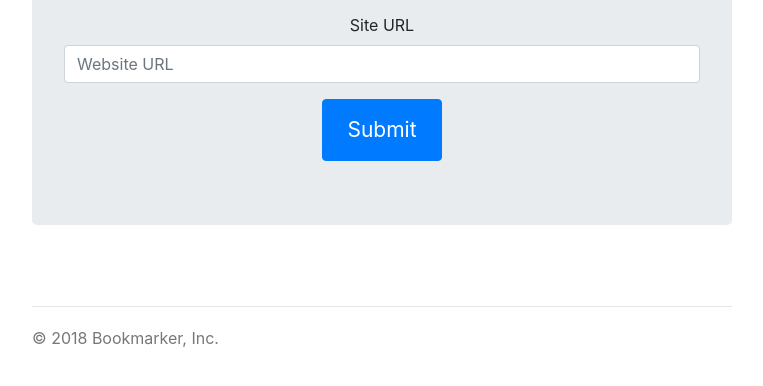
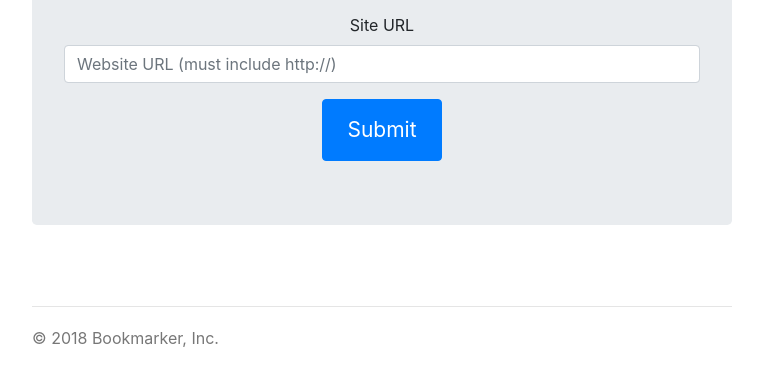
Before and after one commit to mdshaffer8/bookmarker, a plain HTML site: page index.html in a window 1280 px wide. Shown: the part 294-680 px from the top of the page, without its empty margins (258-1021 px from the left). Drawn offline with nearby package versions, Linux system fonts and the light colour scheme.

Commit message:
added placeholder message

```diff
--- a/index.html
+++ b/index.html
@@ -32,7 +32,7 @@
           </div>
           <div class="form-group">
             <label>Site URL</label>
-            <input type="text" class="form-control" id="siteUrl" placeholder="Website URL">
+            <input type="text" class="form-control" id="siteUrl" placeholder="Website URL (must include http://)">
           </div>
           <button type="submit" class="btn btn-primary">Submit</button>
         </form>
```
